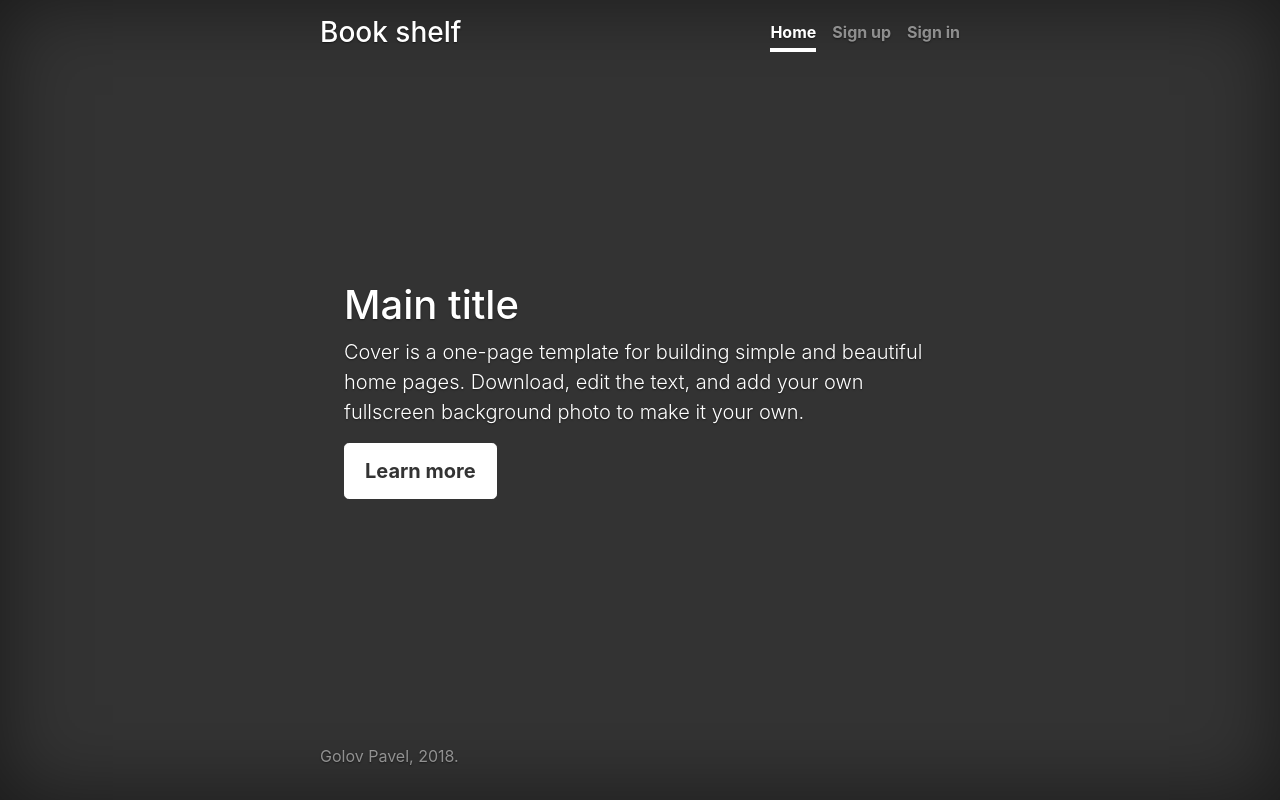
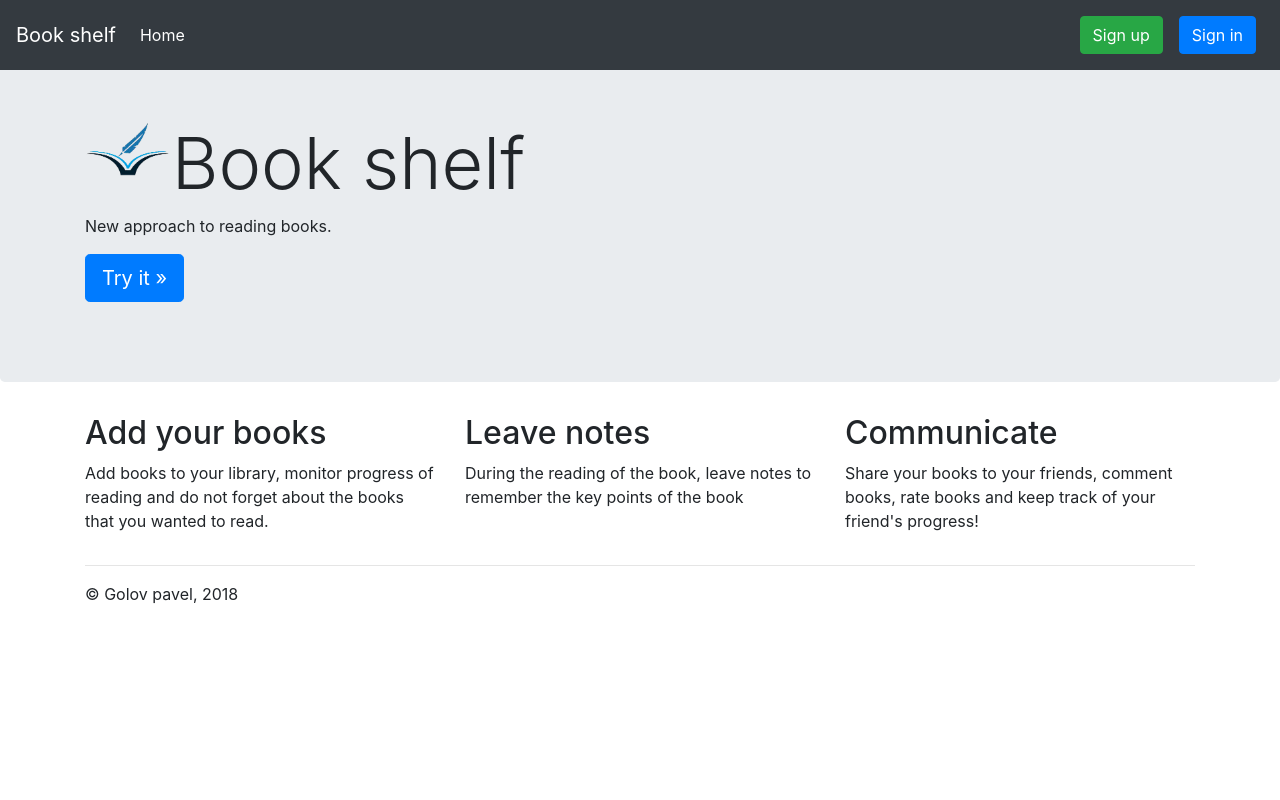
Before and after one commit to GolovPavel/BookShelfSite, a Django app: page / in a window 1280 px wide. Run offline with Django 3.2, Linux system fonts and the light colour scheme; some libraries are stand-ins or nearby versions.

Commit message:
Remake welcomepage, login and register pages

```diff
--- a/book_shelf/accounts/templates/accounts/login.html
+++ b/book_shelf/accounts/templates/accounts/login.html
@@ -1,5 +1,6 @@
 {% extends "accounts/base.html" %}
 {% load widget_tweaks %}
+{% load static %}
 
 {% block title %}
   Login page
@@ -8,6 +9,7 @@
 {% block content %}
   <form class="form-signin" action="{% url 'login' %}" method="post">
     {% csrf_token %}
+    <img class = "mb-4 logo" src="{% static 'main_app/img/logo.png' %}"/>
     <h1 class="h3 mb-3 font-weight-normal">Please sign in</h1>
     {% if messages %}
       {% for message in messages %}
--- a/book_shelf/accounts/templates/accounts/register.html
+++ b/book_shelf/accounts/templates/accounts/register.html
@@ -1,6 +1,6 @@
 {% extends "accounts/base.html" %}
 {% load widget_tweaks %}
-
+{% load static %}
 {% block title %}
   Register
 {% endblock %}
@@ -8,6 +8,7 @@
 {% block content %}
   <form class="form-signin" action="{% url 'register' %}" method="post">
     {% csrf_token %}
+    <img class = "mb-4 logo" src="{% static 'main_app/img/logo.png' %}"/>
     <h1 class="h3 mb-3 font-weight-normal">Please sign up</h1>
     {% if messages %}
       {% for message in messages %}
--- a/book_shelf/files/static/main_app/css/welcomepage.css
+++ b/book_shelf/files/static/main_app/css/welcomepage.css
@@ -1,110 +1,12 @@
-/*
- * Globals
- */
-
-/* Links */
-a,
-a:focus,
-a:hover {
-  color: #fff;
+/* Move down content because we have a fixed navbar that is 3.5rem tall */
+body {
+  padding-top: 3.5rem;
 }
 
-/* Custom default button */
-.btn-secondary,
-.btn-secondary:hover,
-.btn-secondary:focus {
-  color: #333;
-  text-shadow: none; /* Prevent inheritance from `body` */
-  background-color: #fff;
-  border: .05rem solid #fff;
+.logo-container {
+  display: flex;
 }
 
-
-/*
- * Base structure
- */
-
-html,
-body {
-  height: 100%;
-  background-color: #333;
+.logo {
+  height: 60px;
 }
-
-body {
-  display: -ms-flexbox;
-  display: -webkit-box;
-  display: flex;
-  -ms-flex-pack: center;
-  -webkit-box-pack: center;
-  justify-content: center;
-  color: #fff;
-  text-shadow: 0 .05rem .1rem rgba(0, 0, 0, .5);
-  box-shadow: inset 0 0 5rem rgba(0, 0, 0, .5);
-}
-
-.cover-container {
-  max-width: 42em;
-}
-
-
-/*
- * Header
- */
-.masthead {
-  margin-bottom: 2rem;
-}
-
-.masthead-brand {
-  margin-bottom: 0;
-}
-
-.nav-masthead .nav-link {
-  padding: .25rem 0;
-  font-weight: 700;
-  color: rgba(255, 255, 255, .5);
-  background-color: transparent;
-  border-bottom: .25rem solid transparent;
-}
-
-.nav-masthead .nav-link:hover,
-.nav-masthead .nav-link:focus {
-  border-bottom-color: rgba(255, 255, 255, .25);
-}
-
-.nav-masthead .nav-link + .nav-link {
-  margin-left: 1rem;
-}
-
-.nav-masthead .active {
-  color: #fff;
-  border-bottom-color: #fff;
-}
-
-@media (min-width: 48em) {
-  .masthead-brand {
-    float: left;
-  }
-  .nav-masthead {
-    float: right;
-  }
-}
-
-
-/*
- * Cover
- */
-.cover {
-  padding: 0 1.5rem;
-}
-.cover .btn-lg {
-  padding: .75rem 1.25rem;
-  font-weight: 700;
-}
-
-
-/*
- * Footer
- */
-.mastfoot {
-  color: rgba(255, 255, 255, .5);
-}
--- a/book_shelf/main_app/templates/main_app/base.html
+++ b/book_shelf/main_app/templates/main_app/base.html
@@ -17,8 +17,11 @@
   <body>
     {% block content %}
     {% endblock %}
+
+    {% block afterscripts %}
+      <script src="https://code.jquery.com/jquery-3.2.1.slim.min.js" integrity="sha384-KJ3o2DKtIkvYIK3UENzmM7KCkRr/rE9/Qpg6aAZGJwFDMVNA/GpGFF93hXpG5KkN" crossorigin="anonymous"></script>
+      <script src="https://cdnjs.cloudflare.com/ajax/libs/popper.js/1.12.9/umd/popper.min.js" integrity="sha384-ApNbgh9B+Y1QKtv3Rn7W3mgPxhU9K/ScQsAP7hUibX39j7fakFPskvXusvfa0b4Q" crossorigin="anonymous"></script>
+      <script src="{% static "main_app/js/bootstrap.js" %}"></script>
+    {% endblock %}
   </body>
-  {% block afterscripts %}
-
-  {% endblock %}
 </html>
--- a/book_shelf/main_app/templates/main_app/welcomepage.html
+++ b/book_shelf/main_app/templates/main_app/welcomepage.html
@@ -10,30 +10,70 @@
 {% endblock %}
 
 {% block content %}
-  <div class="cover-container d-flex h-100 p-3 mx-auto flex-column">
-    <header class="masthead mb-auto">
-      <div class="inner">
-        <h3 class="masthead-brand">Book shelf</h3>
-        <nav class="nav nav-masthead justify-content-center">
-          <a class="nav-link active" href="/">Home</a>
-          <a class="nav-link" href="{% url 'register' %}">Sign up</a>
-          <a class="nav-link" href="{% url 'login' %}">Sign in</a>
-        </nav>
+
+  <nav class="navbar navbar-expand-md navbar-dark fixed-top bg-dark">
+    <a class="navbar-brand" href="#">Book shelf</a>
+    <button class="navbar-toggler" type="button" data-toggle="collapse" data-target=".navbar-collapse" aria-controls="navbarsExampleDefault" aria-expanded="false" aria-label="Toggle navigation">
+      <span class="navbar-toggler-icon"></span>
+    </button>
+
+    <div class="navbar-collapse collapse w-100 order-1 order-md-0 dual-collapse2">
+      <ul class="navbar-nav mr-auto">
+        <li class="nav-item active">
+          <a class="nav-link" href="#">Home <span class="sr-only">(current)</span></a>
+        </li>
+      </ul>
+    </div>
+
+    <div class = "navbar-collapse collapse w-100 order-3 dual-collapse2">
+      <ul class="navbar-nav ml-auto">
+           <li class="nav-item">
+             <a class="nav-link" href="{% url 'register' %}">
+               <button type="button" class="btn btn-success">Sign up</button>
+             </a>
+           <li class="nav-item">
+             <a class="nav-link" href="{% url 'login' %}">
+              <button type="button" class="btn btn-primary">Sign in</button>
+             </a>
+           </li>
+       </ul>
+    </div>
+  </nav>
+
+  <main role="main">
+
+    <div class="jumbotron">
+      <div class="container">
+        <div class = "logo-container">
+          <img class = "logo" src="{% static 'main_app/img/logo.png' %}" />
+          <h1 class="display-3">Book shelf</h1>
+        </div>
+        <p>New approach to reading books. </p>
+        <p><a class="btn btn-primary btn-lg" href="{% url 'register' %}" role="button">Try it &raquo;</a></p>
       </div>
-    </header>
+    </div>
 
-    <main role="main" class="inner cover">
-      <h1 class="cover-heading">Main title</h1>
-      <p class="lead">Cover is a one-page template for building simple and beautiful home pages. Download, edit the text, and add your own fullscreen background photo to make it your own.</p>
-      <p class="lead">
-        <a href="#" class="btn btn-lg btn-secondary">Learn more</a>
-      </p>
-    </main>
+    <div class="container">
+      <div class="row">
+        <div class="col-md-4">
+          <h2>Add your books</h2>
+          <p>Add books to your library, monitor progress of reading and do not forget about the books that you wanted to read.</p>
+        </div>
+        <div class="col-md-4">
+          <h2>Leave notes</h2>
+          <p>During the reading of the book, leave notes to remember the key points of the book</p>
+        </div>
+        <div class="col-md-4">
+          <h2>Communicate</h2>
+          <p>Share your books to your friends, comment books, rate books and keep track of your friend's progress! </p>
+        </div>
+      </div>
+      <hr>
+    </div>
 
-    <footer class="mastfoot mt-auto">
-      <div class="inner">
-        <p>Golov Pavel, 2018.</p>
-      </div>
-    </footer>
-  </div>
+  </main>
+
+  <footer class="container">
+    <p>&copy; Golov pavel, 2018</p>
+  </footer>
 {% endblock %}
```
Also changed, not shown: book_shelf/files/static/accounts/css/style.css (+24 -1 lines), book_shelf/files/static/accounts/img/walpaper.png (added), book_shelf/files/static/main_app/img/book_shelf_logo_text.jpeg (added), book_shelf/files/static/main_app/img/logo.png (added).
